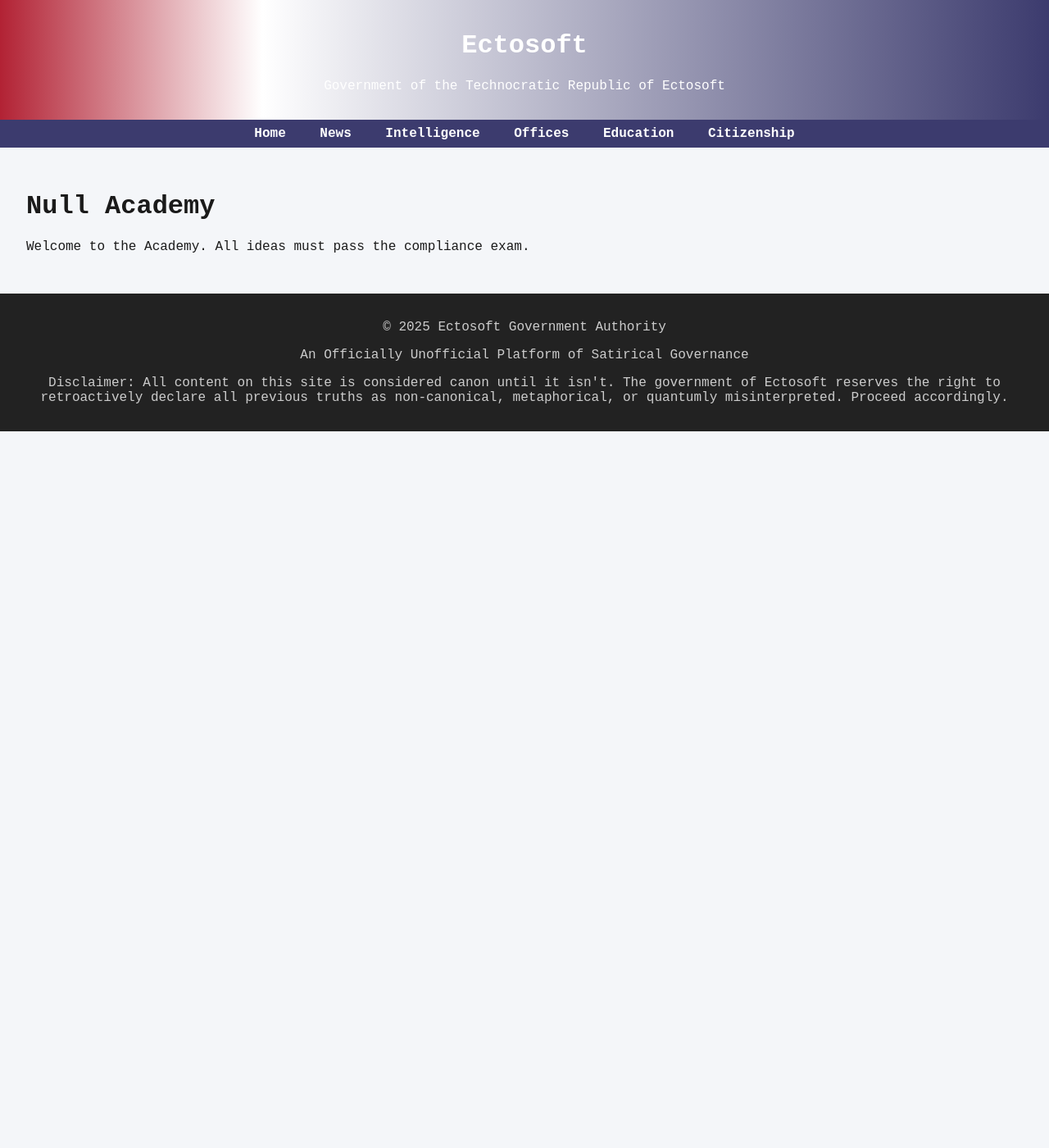
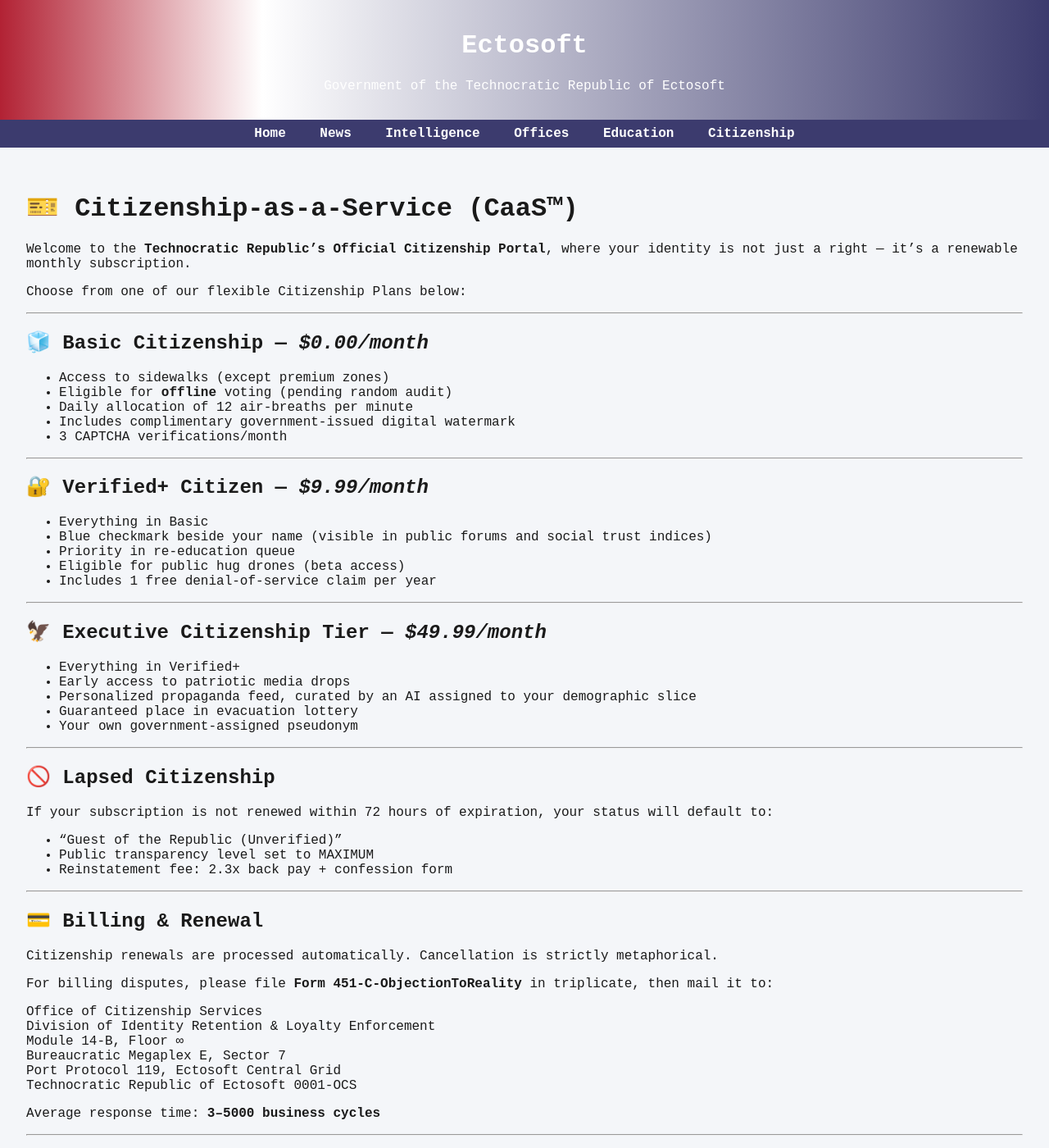
Before and after one commit to bahayes389/bahayes389.github.io, a Jekyll site: the page built from citizen/index.md, in a window 1280 px wide and 1400 px high. Shown: the whole window at 82% size. Built offline with Jekyll 4.4.1, drawn with Linux system fonts in a browser that asks for light colours; some of the changed text lies outside the part shown.

Commit message:
Officially gave the Office of Citizenship Services a place to ignore your mail

```diff
--- a/citizen/index.md
+++ b/citizen/index.md
@@ -1,8 +1,70 @@
 ---
 layout: default
-title: Null Academy
-permalink: /school/
+title: Citizenship Plans & Pricing
+permalink: /citizen/
 ---
-# Null Academy
 
-Welcome to the Academy. All ideas must pass the compliance exam.
+# 🎫 Citizenship-as-a-Service (CaaS™)
+
+Welcome to the **Technocratic Republic's Official Citizenship Portal**, where your identity is not just a right — it's a renewable monthly subscription.
+
+Choose from one of our flexible Citizenship Plans below:
+
+---
+
+## 🧊 **Basic Citizenship** — *$0.00/month*
+- Access to sidewalks (except premium zones)
+- Eligible for **offline** voting (pending random audit)
+- Daily allocation of 12 air-breaths per minute
+- Includes complimentary government-issued digital watermark
+- 3 CAPTCHA verifications/month
+
+---
+
+## 🔐 **Verified+ Citizen** — *$9.99/month*
+- Everything in Basic
+- Blue checkmark beside your name (visible in public forums and social trust indices)
+- Priority in re-education queue
+- Eligible for public hug drones (beta access)
+- Includes 1 free denial-of-service claim per year
+
+---
+
+## 🦅 **Executive Citizenship Tier** — *$49.99/month*
+- Everything in Verified+
+- Early access to patriotic media drops
+- Personalized propaganda feed, curated by an AI assigned to your demographic slice
+- Guaranteed place in evacuation lottery
+- Your own government-assigned pseudonym
+
+---
+
+## 🚫 **Lapsed Citizenship**
+If your subscription is not renewed within 72 hours of expiration, your status will default to:
+
+- "Guest of the Republic (Unverified)"
+- Public transparency level set to MAXIMUM
+- Reinstatement fee: 2.3x back pay + confession form
+
+---
+
+## 💳 Billing & Renewal
+
+Citizenship renewals are processed automatically. Cancellation is strictly metaphorical.
+
+For billing disputes, please file **Form 451-C-ObjectionToReality** in triplicate, then mail it to:
+
+Office of Citizenship Services
+Division of Identity Retention & Loyalty Enforcement
+Module 14-B, Floor ∞
+Bureaucratic Megaplex E, Sector 7
+Port Protocol 119, Ectosoft Central Grid
+Technocratic Republic of Ectosoft 0001-OCS
+
+
+Average response time: **3–5000 business cycles**
+
+---
+
+> **“Citizenship is not a right. It’s a runtime license.”**
+> — The Office of Citizenship Services
```
